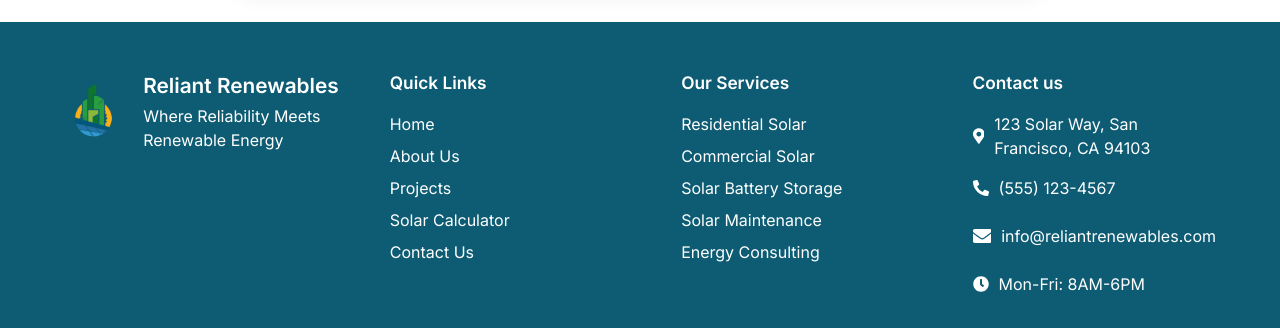
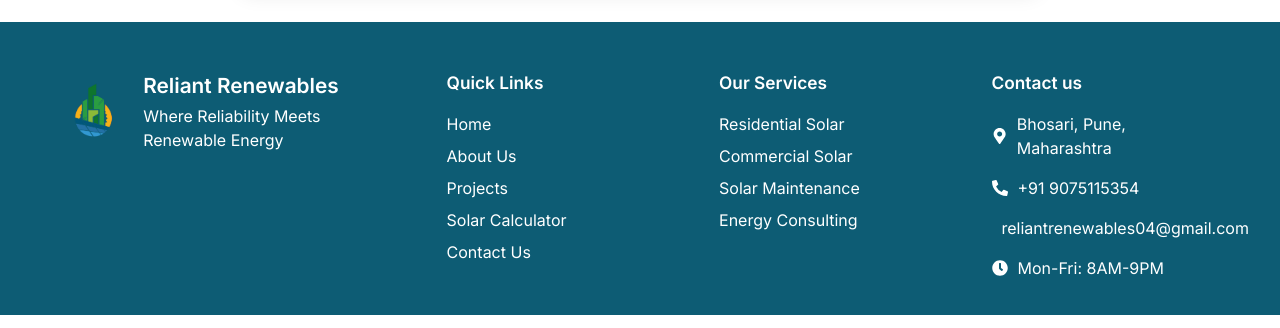
Before and after one commit to Nitanshu12/reliant-solar, a React (Vite) app: page /contact in a window 1280 px wide. Shown: the part 1625-1953 px from the top of the page. Built offline with nearby package versions, Linux system fonts and the light colour scheme.

Commit message:
Footer-changes

```diff
--- a/src/components/Footer.jsx
+++ b/src/components/Footer.jsx
@@ -33,7 +33,6 @@ export default function Footer() {
       <div className="footer-col-title">Our Services</div>
       <a href="#">Residential Solar</a>
       <a href="#">Commercial Solar</a>
-      <a href="#">Solar Battery Storage</a>
       <a href="#">Solar Maintenance</a>
       <a href="#">Energy Consulting</a>
     </div>
@@ -41,19 +40,19 @@ export default function Footer() {
       <div className="footer-col-title">Contact us</div>
         <div style={{ display: 'flex', alignItems: 'center', marginBottom: '8px' }}>
           <FaMapMarkerAlt style={{ marginRight: '10px' }} />
-          123 Solar Way, San Francisco, CA 94103
+          Bhosari, Pune, Maharashtra
         </div>
         <div style={{ display: 'flex', alignItems: 'center', marginBottom: '8px' }}>
           <FaPhoneAlt style={{ marginRight: '10px' }} />
-          (555) 123-4567
+          +91 9075115354
         </div>
         <div style={{ display: 'flex', alignItems: 'center', marginBottom: '8px' }}>
-          <FaEnvelope style={{ marginRight: '10px', width: '40px', height: '40px' }} />
-          info@reliantrenewables.com
+          <FaEnvelope style={{ marginRight:'10px'}}/>
+          reliantrenewables04@gmail.com
         </div>
         <div style={{ display: 'flex', alignItems: 'center' }}>
-          <FaClock style={{ marginRight: '10px' }} />
-          Mon-Fri: 8AM-6PM
+          <FaClock style={{ marginRight: '10px', color: 'white' }} />
+          Mon-Fri: 8AM-9PM
         </div>
     </div>
   </div>
--- a/src/pages/Contact.jsx
+++ b/src/pages/Contact.jsx
@@ -85,7 +85,7 @@ function Contact() {
                     <ul className="contact-info-links-list">
                       <li><a href="/about" className="contact-info-link">About Us</a></li>
                       <li><a href="/projects" className="contact-info-link">Project Portfolio</a></li>
-                      <li><a href="/linkedIn" className="contact-info-link">Linkedin</a></li>
+                      <li><a href="https://www.linkedin.com/company/reliant-renewables-pvt-ltd" className="contact-info-link">Linkedin</a></li>
                       <li><a href="/sustainability" className="contact-info-link">Sustainability Reports</a></li>
                     </ul>
                   </div>
--- a/src/styles/Footer.css
+++ b/src/styles/Footer.css
@@ -176,8 +176,14 @@
     display: flex;
     flex-direction: column;
     gap: 0.5rem;
-    min-width: 200px;
-    flex:1;
+    flex: 1 1 220px;     /* 👈 Best practice: try to be 220px wide, but can shrink/grow */
+    min-width: 200px;    /* 👈 Never get skinnier than this! Keeps text/icons visible */
+    max-width: 300px;    /* 👈 Never get too wide on large screens */
+  }
+  .footer-contact {
+    flex: 2 1 280px;
+    min-width: 180px;
+    max-width: 300px;
   }
   .footer-col-title {
     font-size: 1.08rem;
```
